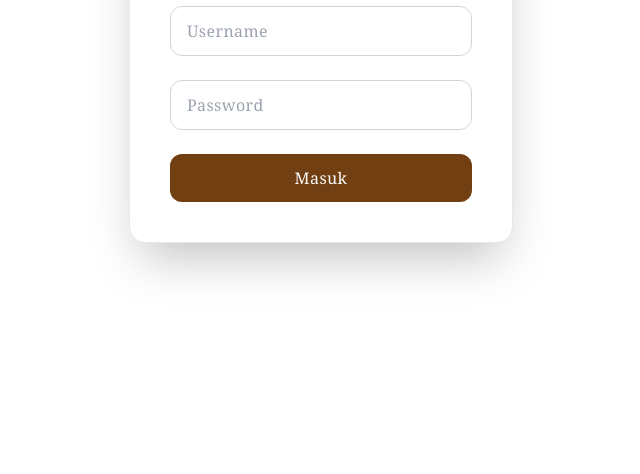
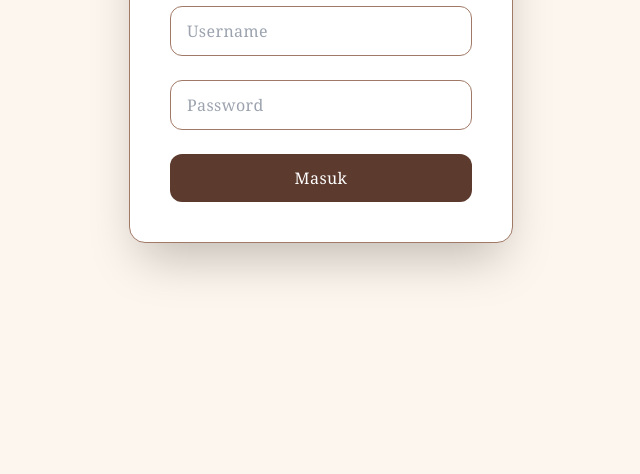
Before and after one commit to ieladisa/firdaus, a plain HTML site: page login.html in a window 1280 px wide. Shown: the part 326-800 px from the top of the page, without its empty margins (319-959 px from the left). Drawn offline with nearby package versions, Linux system fonts and the light colour scheme.

Commit message:
login.html

```diff
--- a/login.html
+++ b/login.html
@@ -5,22 +5,36 @@
   <meta name="viewport" content="width=device-width, initial-scale=1.0"/>
   <title>Login Admin - Kedai Kopi Rasa Rasa</title>
   <script src="https://cdn.tailwindcss.com"></script>
+  <script>
+    tailwind.config = {
+      theme: {
+        extend: {
+          colors: {
+            cream: '#fdf6ee',
+            brown: '#5c3a2e',
+            'brown-light': '#a17967',
+            gold: '#d4af37',
+          }
+        }
+      }
+    }
+  </script>
 </head>
 <body class="bg-cream text-brown font-serif tracking-wide">
   <main class="flex items-center justify-center min-h-screen">
-    <div class="w-full max-w-sm bg-white p-10 rounded-2xl shadow-2xl border border-gray-200">
+    <div class="w-full max-w-sm bg-white p-10 rounded-2xl shadow-2xl border border-brown-light">
       <h1 class="text-3xl font-semibold text-center mb-6">Login Admin</h1>
       <form id="loginForm" class="space-y-6">
         <div>
           <input type="text" id="username" placeholder="Username"
-            class="w-full border border-gray-300 rounded-xl px-4 py-3 focus:outline-none focus:ring-2 focus:ring-yellow-400" required>
+            class="w-full border border-brown-light rounded-xl px-4 py-3 focus:outline-none focus:ring-2 focus:ring-gold" required>
         </div>
         <div>
           <input type="password" id="password" placeholder="Password"
-            class="w-full border border-gray-300 rounded-xl px-4 py-3 focus:outline-none focus:ring-2 focus:ring-yellow-400" required>
+            class="w-full border border-brown-light rounded-xl px-4 py-3 focus:outline-none focus:ring-2 focus:ring-gold" required>
         </div>
         <button type="submit"
-          class="w-full bg-yellow-900 text-white py-3 rounded-xl font-medium hover:opacity-90 transition duration-300">
+          class="w-full bg-brown text-white py-3 rounded-xl font-medium hover:opacity-90 transition duration-300">
           Masuk
         </button>
       </form>
```
